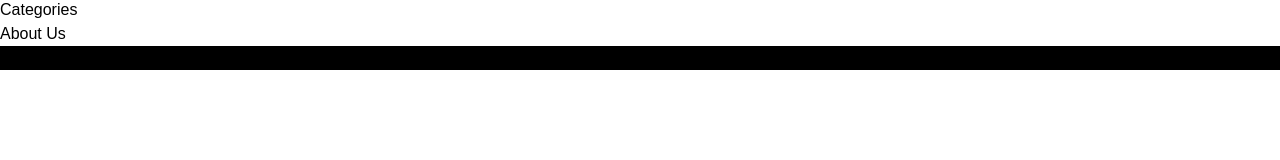
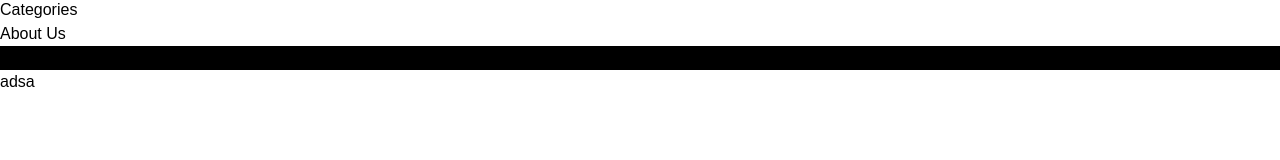
Before and after one commit to ahmadsultani/bookstore, a Next.js app: page / in a window 1280 px wide. Shown: the part 130-290 px from the top of the page. Built offline with nearby package versions, Linux system fonts and the light colour scheme.

Commit message:
fix error tailwind

```diff
--- a/package.json
+++ b/package.json
@@ -20,6 +20,8 @@
     "typescript": "5.0.2"
   },
   "devDependencies": {
+    "autoprefixer": "^10.4.14",
+    "postcss": "^8.4.21",
     "tailwindcss": "^3.3.1"
   }
 }
--- a/pages/_app.tsx
+++ b/pages/_app.tsx
@@ -1,5 +1,5 @@
-import '@/styles/globals.css'
-import type { AppProps } from 'next/app'
+import '../styles/globals.css'
+import type { AppProps } from 'next/app';
 
 export default function App({ Component, pageProps }: AppProps) {
   return <Component {...pageProps} />
--- a/pages/index.tsx
+++ b/pages/index.tsx
@@ -17,6 +17,9 @@ export default function Home() {
       </Head>
       <main className={styles.main}>
         <Navbar/>
+        <p className='flex bg-red '>
+          adsa
+        </p>
       </main>
     </>
   )
--- /dev/null
+++ b/postcss.config.js
@@ -0,0 +1,6 @@
+module.exports = {
+  plugins: {
+    tailwindcss: {},
+    autoprefixer: {},
+  },
+}
```
Also changed, not shown: 1 other file (tests, documents, lock files or other folders).
